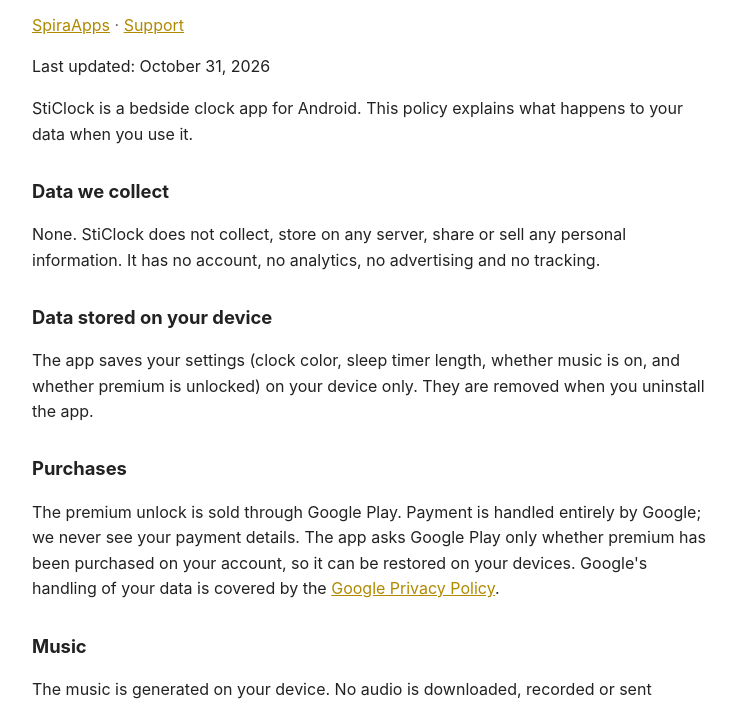
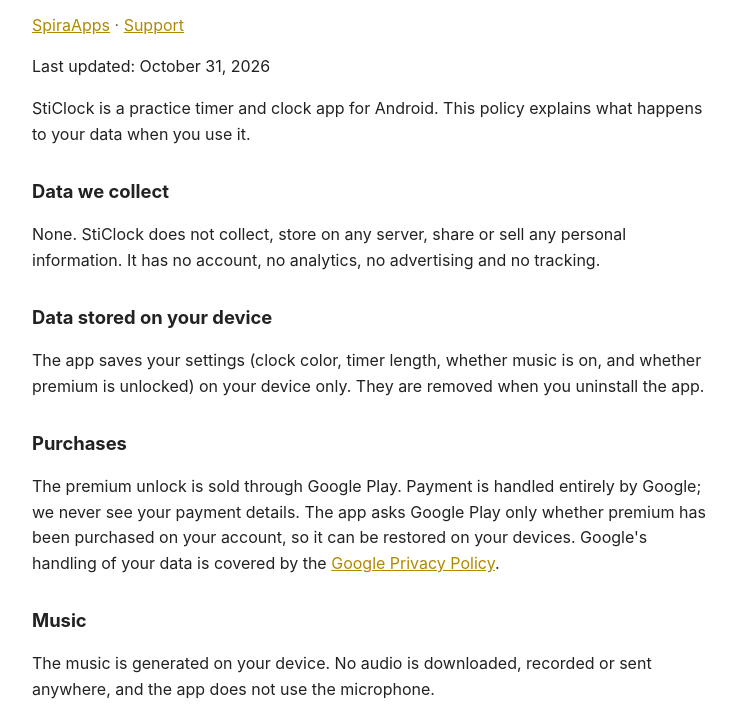
Before and after one commit to hadasrubo-dev/spiraapps.com, a plain HTML site: page sticlock/privacy/index.html in a window 1280 px wide. Shown: the part 89-795 px from the top of the page, without its empty margins (268-1004 px from the left). Drawn offline with Linux system fonts and the light colour scheme.

Commit message:
StiClock pages: describe it as a practice timer; the timer is free, premium is the music and hourglass
Co-Authored-By: Claude Opus 5.5 <noreply@anthropic.com>

```diff
--- a/sticlock/privacy/index.html
+++ b/sticlock/privacy/index.html
@@ -11,13 +11,13 @@
 <p class="muted"><a href="/">SpiraApps</a> · <a href="/sticlock/support/">Support</a></p>
 <p>Last updated: October 31, 2026</p>
 
-<p>StiClock is a bedside clock app for Android. This policy explains what happens to your data when you use it.</p>
+<p>StiClock is a practice timer and clock app for Android. This policy explains what happens to your data when you use it.</p>
 
 <h2>Data we collect</h2>
 <p>None. StiClock does not collect, store on any server, share or sell any personal information. It has no account, no analytics, no advertising and no tracking.</p>
 
 <h2>Data stored on your device</h2>
-<p>The app saves your settings (clock color, sleep timer length, whether music is on, and whether premium is unlocked) on your device only. They are removed when you uninstall the app.</p>
+<p>The app saves your settings (clock color, timer length, whether music is on, and whether premium is unlocked) on your device only. They are removed when you uninstall the app.</p>
 
 <h2>Purchases</h2>
 <p>The premium unlock is sold through Google Play. Payment is handled entirely by Google; we never see your payment details. The app asks Google Play only whether premium has been purchased on your account, so it can be restored on your devices. Google's handling of your data is covered by the <a href="https://policies.google.com/privacy">Google Privacy Policy</a>.</p>
```
Also changed, not shown: sticlock/support/index.html (+1 -1 lines).
